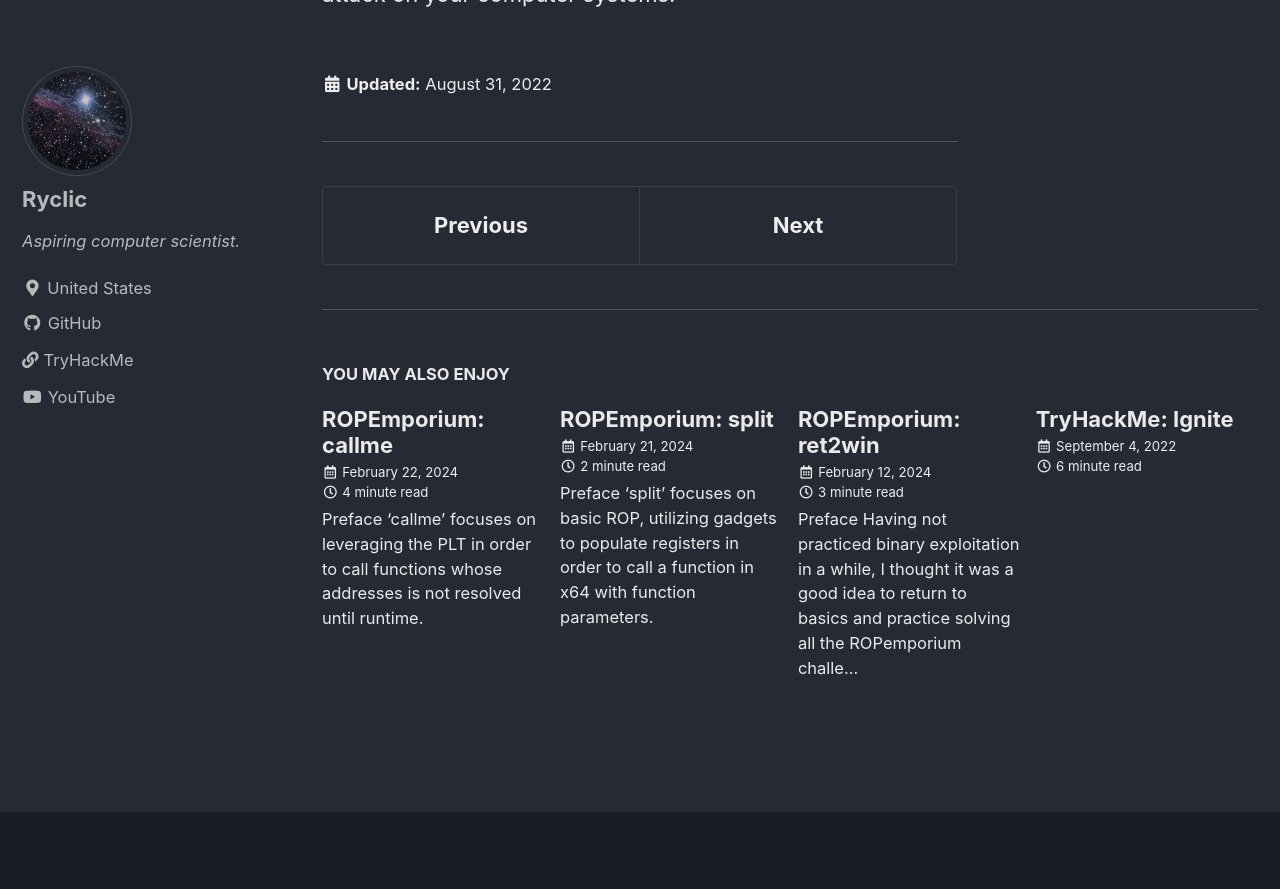
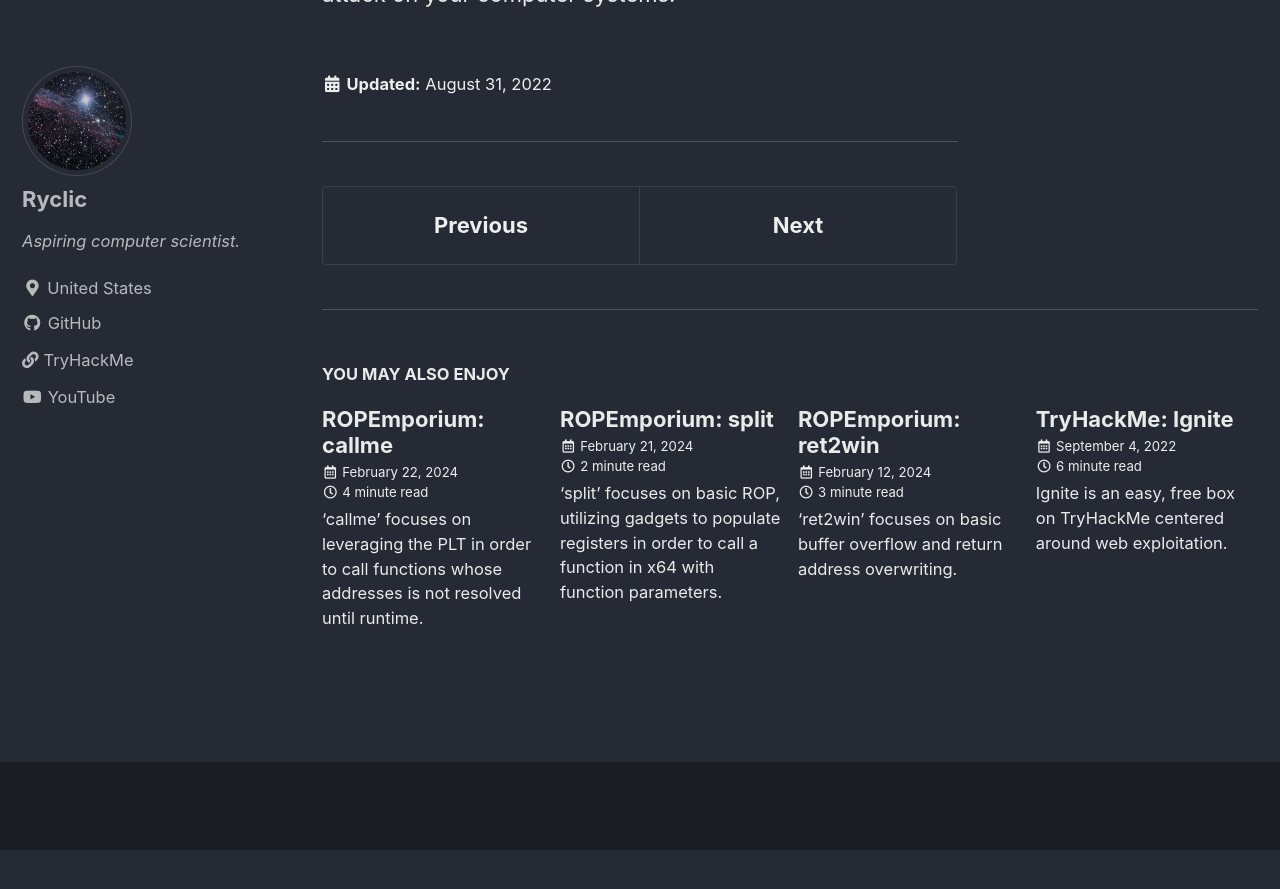
Before and after one commit to Ryclic/ryclic.github.io, a Jekyll site: the page built from _posts/2022-08-31-WannaCry-Analysis.md, in a window 1280 px wide and 900 px high, scrolled down 8858 px. Shown: the top 889 px of the window. Built offline with Jekyll 4.4.1, drawn with Linux system fonts in a browser that asks for light colours; cached includes are drawn as plain includes; after the commit the page ends 9708 px from its top, so only the background shows below that.

Commit message:
add post excerpts

```diff
--- a/_posts/2022-09-04-TryHackMe-Ignite.md
+++ b/_posts/2022-09-04-TryHackMe-Ignite.md
@@ -3,6 +3,7 @@ toc: true
 toc_label: "Table of Contents"
 toc_icon: "list"
 title: "TryHackMe: Ignite"
+excerpt: "Ignite is an easy, free box on TryHackMe centered around web exploitation."
 ---
 ![Ignite Logo]({{ site.url }}{{ site.baseurl }}/assets/images/THM/Ignite/logo.png)
 
--- a/_posts/2024-02-12-ROPEmporium-ret2win.md
+++ b/_posts/2024-02-12-ROPEmporium-ret2win.md
@@ -3,6 +3,7 @@ toc: true
 toc_label: "Table of Contents"
 toc_icon: "list"
 title: "ROPEmporium: ret2win"
+excerpt: "'ret2win' focuses on basic buffer overflow and return address overwriting."
 ---
 ## Preface
 Having not practiced binary exploitation in a while, I thought it was a good idea to return to basics and practice solving all the ROPemporium challenges again.
--- a/_posts/2024-02-22-ROPEmporium-callme.md
+++ b/_posts/2024-02-22-ROPEmporium-callme.md
@@ -3,6 +3,7 @@ toc: true
 toc_label: "Table of Contents"
 toc_icon: "list"
 title: "ROPEmporium: callme"
+excerpt: "'callme' focuses on leveraging the PLT in order to call functions whose addresses is not resolved until runtime."
 ---
 ## Preface
 'callme' focuses on leveraging the PLT in order to call functions whose addresses is not resolved until runtime.
```
Also changed, not shown: _pages/tags.md (added, +6 -0 lines), _posts/2022-08-31-WannaCry-Analysis.md (+1 -0 lines), _posts/2024-02-21-ROPEmporium-split.md (+1 -0 lines).
